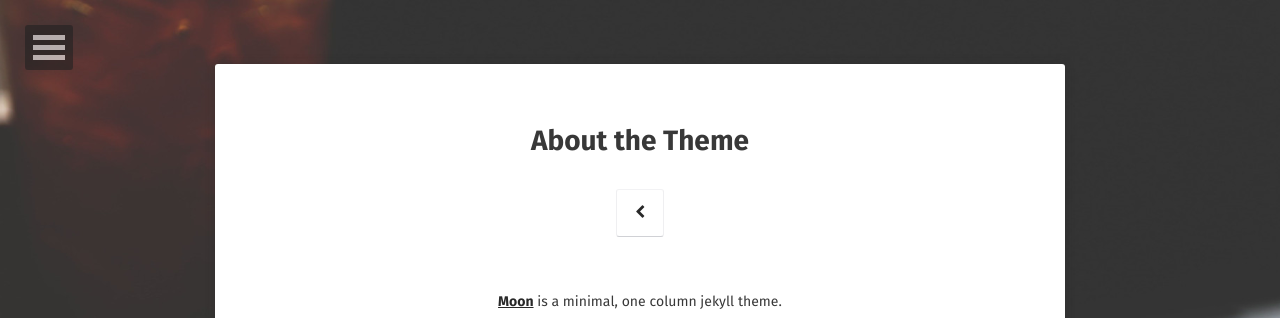
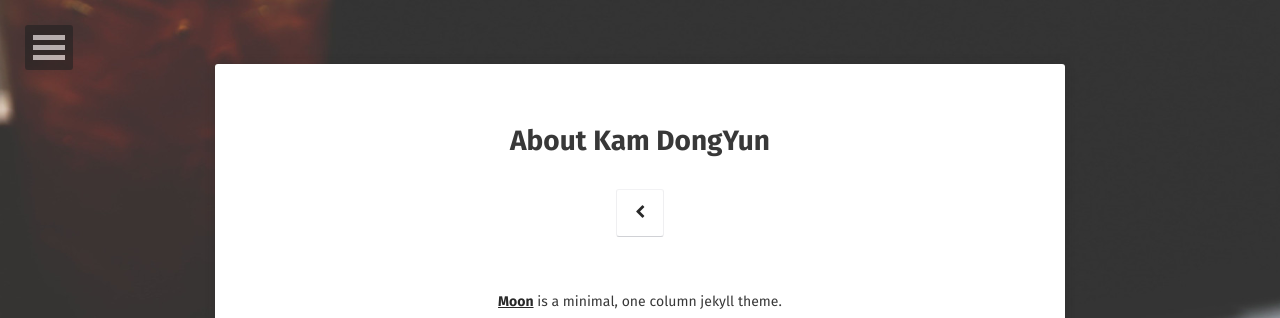
Before and after one commit to LeDron/LeDron.github.io, a Jekyll site: the page built from about/index.md, in a window 1280 px wide. Shown: the top 318 px of the page. Built offline with Jekyll 4.4.1, drawn with Linux system fonts in a browser that asks for light colours; some web fonts are replaced.

Commit message:
Update index.md

```diff
--- a/about/index.md
+++ b/about/index.md
@@ -1,6 +1,6 @@
 ---
 layout: page
-title: About the Theme
+title: About Kam DongYun
 tags: [about, Jekyll, theme, moon]
 date: 2016-03-21
 comments: false
```
